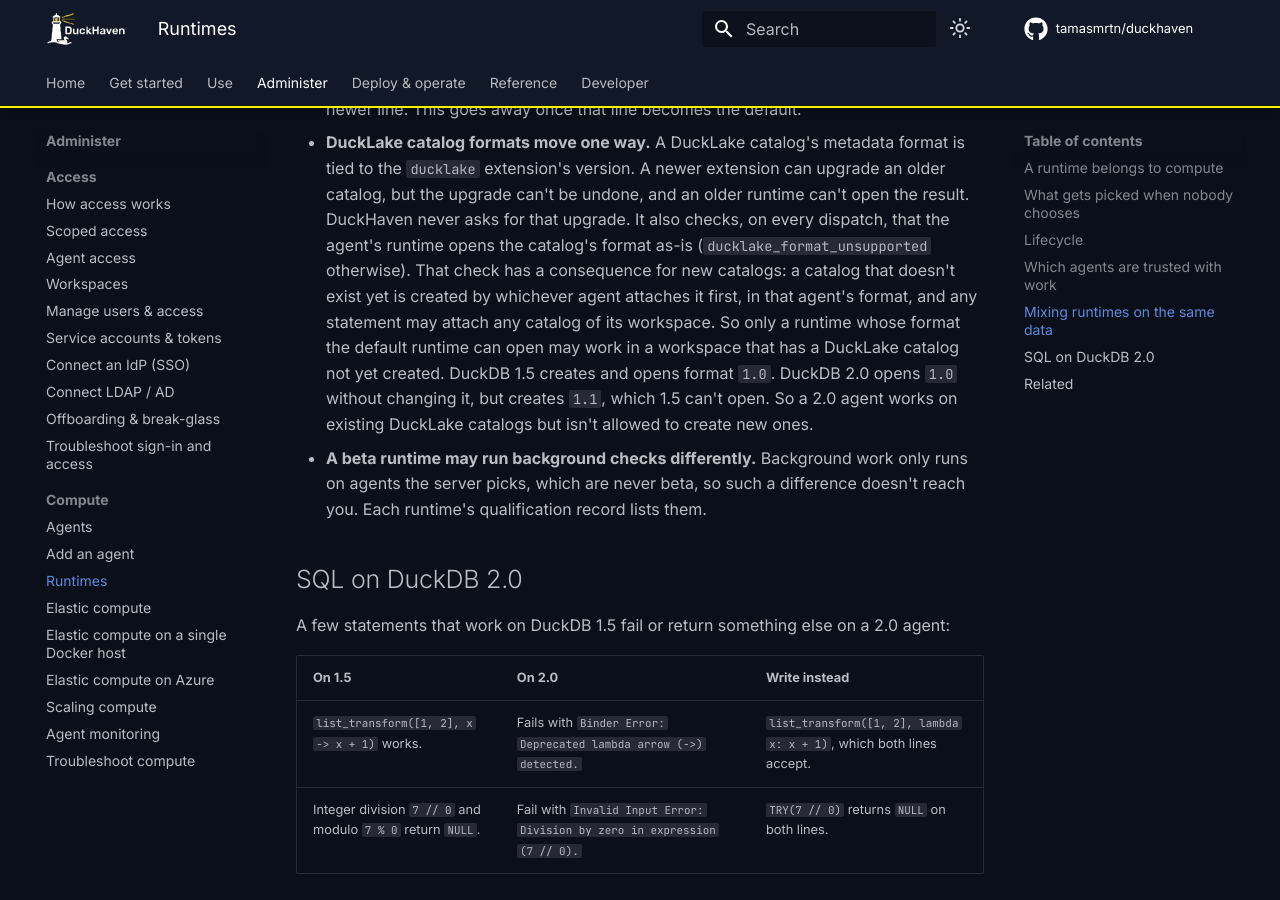
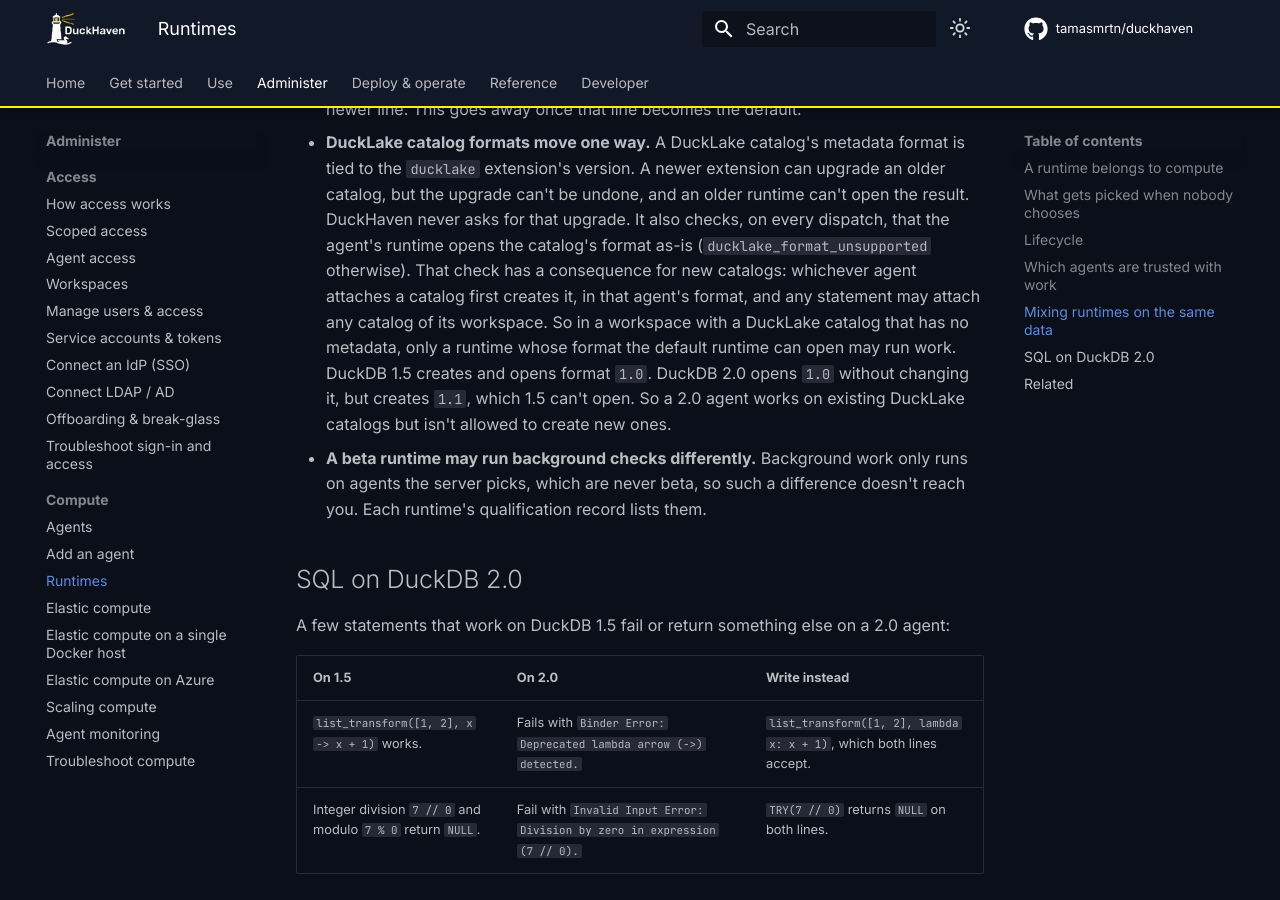
Before and after one commit to tamasmrtn/duckhaven, an MkDocs documentation site: the page built from docs/compute/runtimes.md, in a window 1280 px wide and 900 px high, scrolled down 2888 px. Built offline with MkDocs 1.6.1 and Material for MkDocs 9.7.7, drawn with Linux system fonts in a browser that asks for light colours; comment, search, counter and statistics services are not loaded.

Commit message:
docs: describe a DuckLake catalog without metadata in present tense
Signed-off-by: tmrtn <martontam@gmail.com>

```diff
--- a/docs/compute/runtimes.md
+++ b/docs/compute/runtimes.md
@@ -96,9 +96,9 @@
   extension's version. A newer extension can upgrade an older catalog, but the upgrade can't be undone, and an older
   runtime can't open the result. DuckHaven never asks for that upgrade. It also checks, on every dispatch, that the
   agent's runtime opens the catalog's format as-is (`ducklake_format_unsupported` otherwise). That check has a
-  consequence for new catalogs: a catalog that doesn't exist yet is created by whichever agent attaches it first, in
-  that agent's format, and any statement may attach any catalog of its workspace. So only a runtime whose format the
-  default runtime can open may work in a workspace that has a DuckLake catalog not yet created. DuckDB 1.5 creates
+  consequence for new catalogs: whichever agent attaches a catalog first creates it, in that agent's format, and
+  any statement may attach any catalog of its workspace. So in a workspace with a DuckLake catalog that has no
+  metadata, only a runtime whose format the default runtime can open may run work. DuckDB 1.5 creates
   and opens format `1.0`. DuckDB 2.0 opens `1.0` without changing it, but creates `1.1`, which 1.5 can't open. So a
   2.0 agent works on existing DuckLake catalogs but isn't allowed to create new ones.
 - **A beta runtime may run background checks differently.** Background work only runs on agents the server picks,
```
